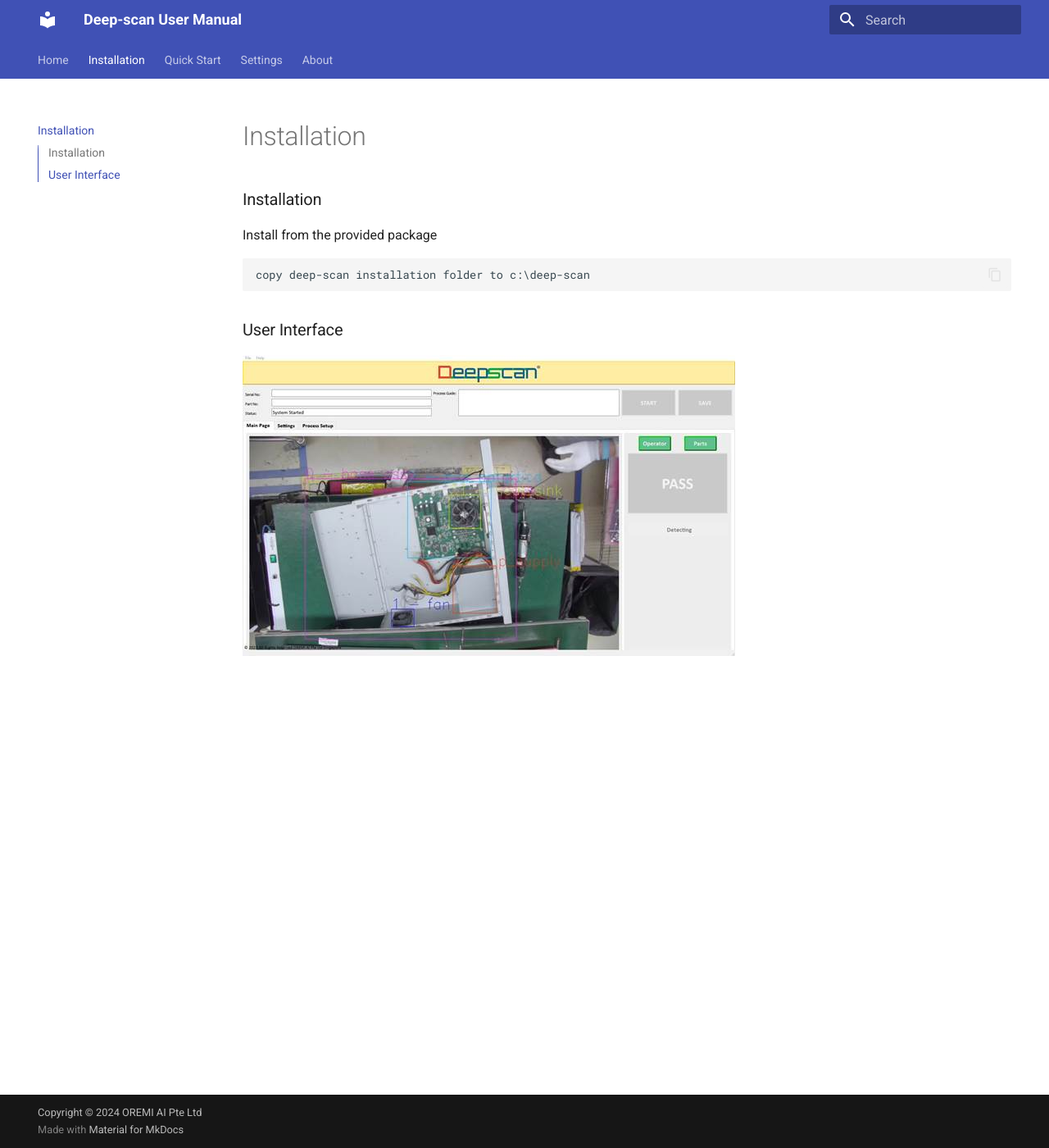
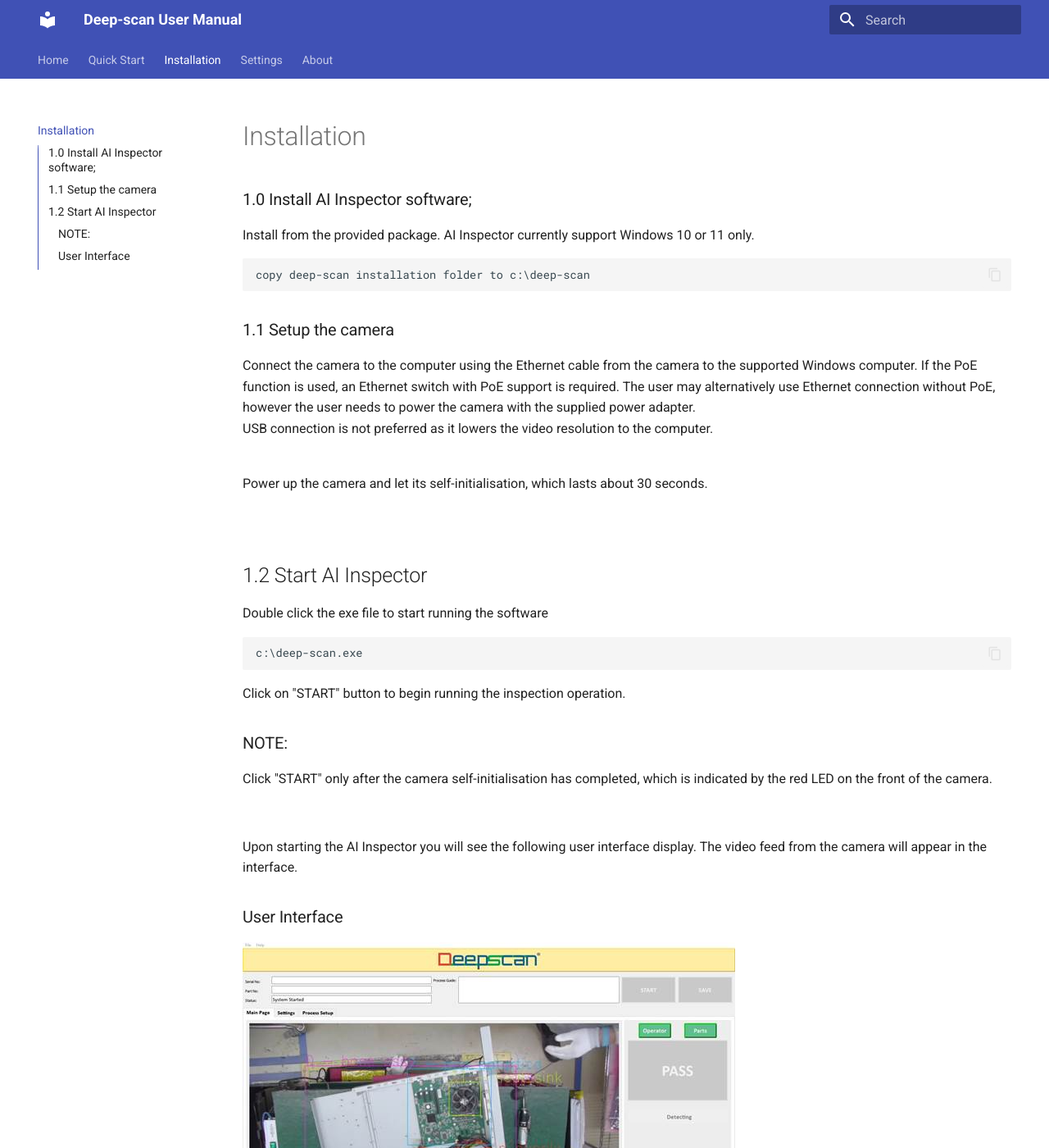
Before and after one commit to deep-scan/ai_inspector_guide, an MkDocs documentation site: the page built from docs/installation.md, in a window 1280 px wide and 1400 px high. Shown: the whole window at 82% size. Built offline with MkDocs 1.6.1 and Material for MkDocs 9.7.7, drawn with Linux system fonts in a browser that asks for light colours.

Commit message:
$Add template 2

````diff
--- a/docs/installation.md
+++ b/docs/installation.md
@@ -1,11 +1,36 @@
 
-### Installation
-Install from the provided package
+### 1.0 Install AI Inspector software;
+Install from the provided package. AI Inspector currently support Windows 10 or 11 only.
 
 ``` bash
 copy deep-scan installation folder to c:\deep-scan
 ```
 
+### 1.1 Setup the camera
+Connect the camera to the computer using the Ethernet cable from the camera to the supported Windows computer.
+If the PoE function is used, an Ethernet switch with PoE support is required.
+The user may alternatively use Ethernet connection without PoE, however the user needs to power the camera with the supplied power adapter.
+<br/>
+USB connection is not preferred as it lowers the video resolution to the computer.
+
+<br/>
+Power up the camera and let its self-initialisation, which lasts about 30 seconds.
+
+<br/>
+
+## 1.2 Start AI Inspector
+Double click the exe file to start running the software
+``` bash
+c:\deep-scan.exe
+```
+Click on "START" button to begin running the inspection operation.
+### NOTE:
+Click "START" only after the camera self-initialisation has completed, which is indicated by the red LED on the front of the camera.
+
+<br/>
+
+Upon starting the AI Inspector you will see the following user interface display.
+The video feed from the camera will appear in the interface.
 
 ### User Interface
 ![img.png](img.png)
--- a/docs/quick_start.md
+++ b/docs/quick_start.md
@@ -1,7 +1,18 @@
 
-## Quick Start
-1. Install Deep-scan.
-2. Setup the cameras.
+## One-Time System Setup
+1. Install Deep-scan&reg; AI Inspector software.
+2. Setup the camera(s) by connecting the PoE cable to the computer or power plus Ethernet cable.
 3. Setup the inspection or work process steps.
-4. Link the cameras to the process
-5. Setup the machine learning components
+4. Link the cameras to the process in the configuration file.
+5. Setup the AI modules in the configuration file.
+6. Run Deep-scan&reg; AI Inspection software.
+7. Go to "Settings" tab to setup the Product Part Numbers, Data Folder, Work schedule, Database setup and camera zone setup.
+
+
+## Start using AI Inspector
+1. Run Deep-scan&reg; AI Inspection software.
+2. Click on "START" button on the Main tab.
+3. Follow the process steps as automatically indicated on the user interface.
+4. The voice and text prompts will guide the user throughout the processs.
+5. Upon completing the process, "PASS" button will light up, click "STOP" to end the process.
+6. The data will be saved into the data folder.
--- a/mkdocs.yml
+++ b/mkdocs.yml
@@ -4,8 +4,8 @@
 
 nav:
   - Home: index.md
+  - Quick Start: quick_start.md
   - Installation: installation.md
-  - Quick Start: quick_start.md
   - Settings: settings.md
   - About: about.md
 
````
Also changed, not shown: docs/about.md (+2 -1 lines), docs/index.md (+20 -3 lines).
